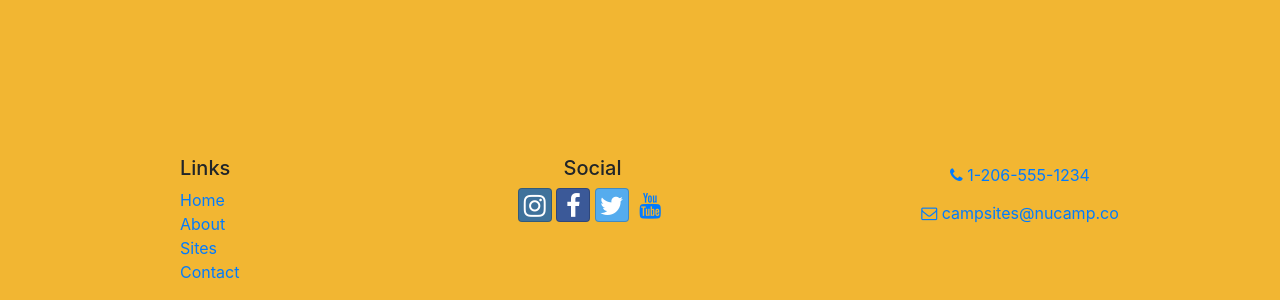
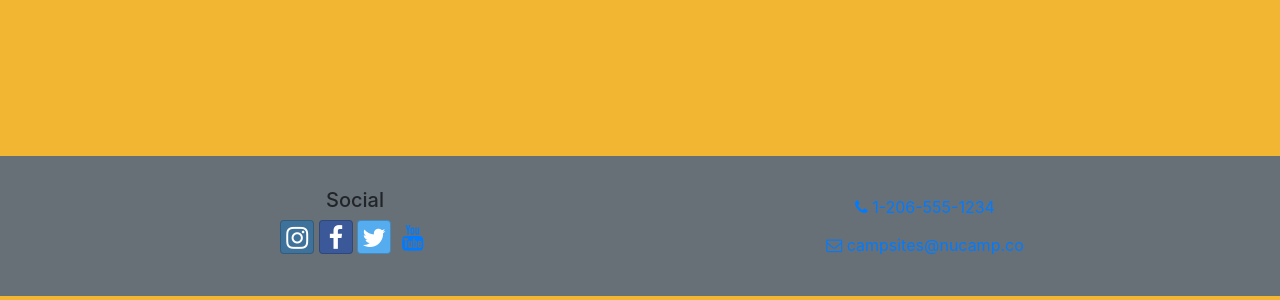
Before and after one commit to dsi28/GourmetServices, a website: page index.html in a window 1280 px wide. Shown: the part 1362-1662 px from the top of the page. Drawn offline with nearby package versions, Linux system fonts and the light colour scheme.

Commit message:
add footer

```diff
--- a/css/styles.css
+++ b/css/styles.css
@@ -16,8 +16,13 @@ body{
 .navbarCustomClass{
     background-color: #677077;
 }
-/* Add the below transitions to allow a smooth color change similar to lyft */
+.footerCustomClass{
+    background-color: #677077;
+    padding: 2rem 0rem ;
+}
+
 .navbar {
+    /* Add the below transitions to allow a smooth color change similar to lyft */
     -webkit-transition: all 0.6s ease-out;
     -moz-transition: all 0.6s ease-out;
     -o-transition: all 0.6s ease-out;
--- a/index.html
+++ b/index.html
@@ -133,19 +133,10 @@
 <br>
 <br>
 <br>
-    <footer class="site-footer">
+    <footer class="site-footer footerCustomClass">
         <div class="container">
             <div class="row">
-                <div class="col-4 col-sm-2 offset-1">
-                    <h5>Links</h5>
-                    <ul class="list-unstyled">
-                        <li><a href="#">Home</a></li>
-                        <li><a href="aboutus.html">About</a></li>
-                        <li><a href="#">Sites</a></li>
-                        <li><a href="contactus.html">Contact</a></li>
-                    </ul>
-                </div>
-                <div class="col-6 col-sm-5 text-center">
+                <div class="col text-center">
                     <h5>Social</h5>
                     <a class="btn btn-social-icon btn-instagram" href="http://instagram.com/"><i
                             class="fa fa-instagram"></i></a>
@@ -156,10 +147,10 @@
                     <a class="btn btn-social-icon btn-youtube" href="http://youtube.com/"><i
                             class="fa fa-youtube"></i></a>
                 </div>
-                <div class="col-sm-4 text-center">
+                <div class="col text-center">
                     <a role="button" class="btn btn-link" href="tel:+1231231233"><i class="fa fa-phone"></i>
                         1-206-555-1234</a><br>
-                    <a role="button" class="btn btn-link" href="mailto:campsites@nucamp.co"><i
+                    <a role="button" class="btn btn" href="mailto:campsites@nucamp.co"><i
                             class="fa fa-envelope-o"></i> campsites@nucamp.co</a>
                 </div>
             </div>
--- a/package.json
+++ b/package.json
@@ -15,6 +15,7 @@
   },
   "dependencies": {
     "bootstrap": "^4.0.0",
+    "bootstrap-social": "^5.1.1",
     "font-awesome": "^4.7.0",
     "jquery": "^3.3.1",
     "popper.js": "^1.12.9"
```
Also changed, not shown: 1 other file.
